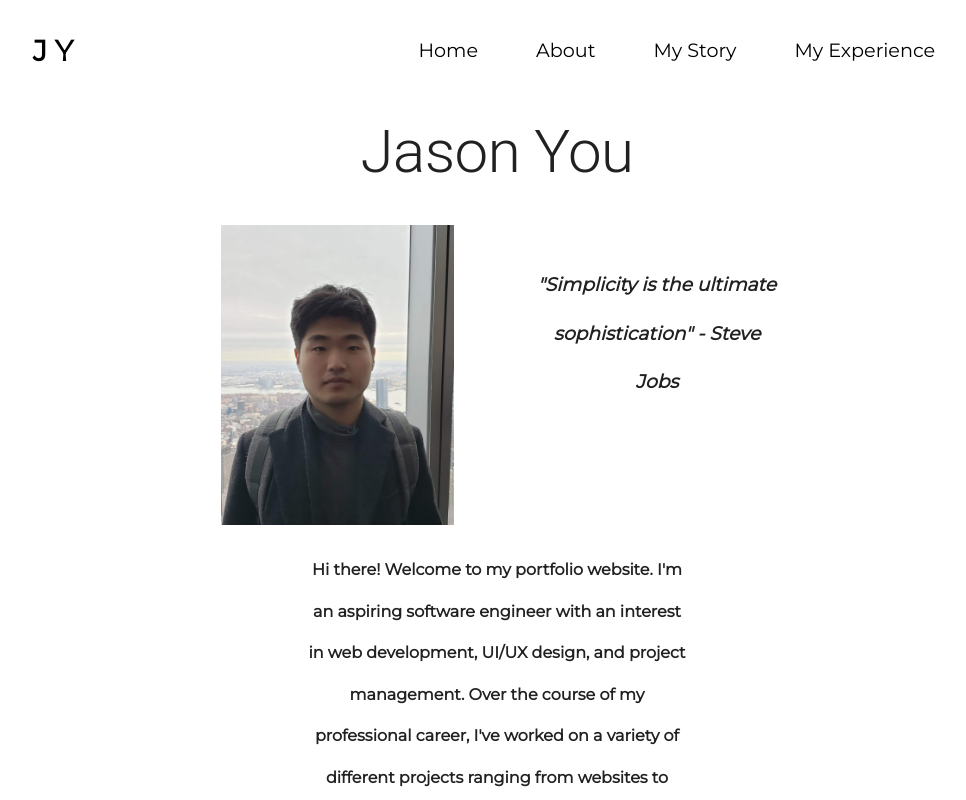
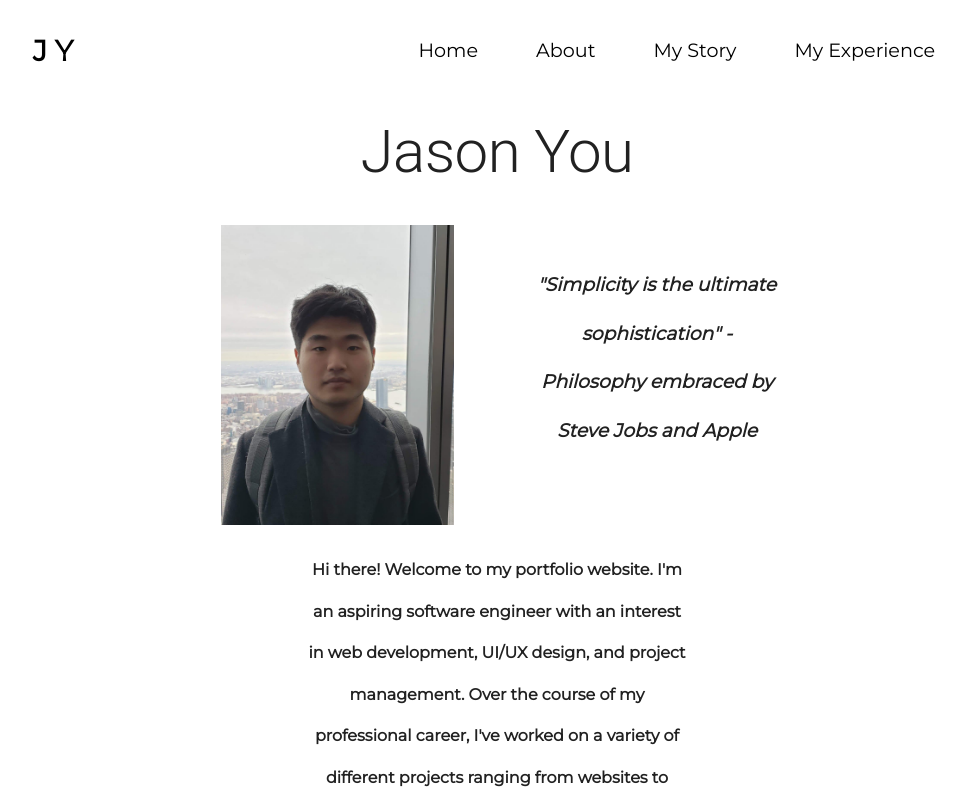
Before and after one commit to jyou044/personalwebsite, a React (Create React App) app: page / in a window 1280 px wide. Shown: the top 800 px of the page, without its empty margins (143-1109 px from the left). Built offline with nearby package versions, Linux system fonts and the light colour scheme.

Commit message:
updated slogan

```diff
--- a/src/components/Home/Home.js
+++ b/src/components/Home/Home.js
@@ -41,7 +41,7 @@ const useStyles = makeStyles((theme) => ({
                             <Image />
                         </Grid>
                     <Grid item xs={12} md={3} className={classes.paraFormat} style={{padding: 20}}>
-                            <h3 className={classes.textFormat}><i>"Simplicity is the ultimate sophistication" - Steve Jobs</i></h3>
+                            <h3 className={classes.textFormat}><i>"Simplicity is the ultimate sophistication" - Philosophy embraced by Steve Jobs and Apple</i></h3>
                     </Grid>
                 </Grid>
                 <Grid container>
```
